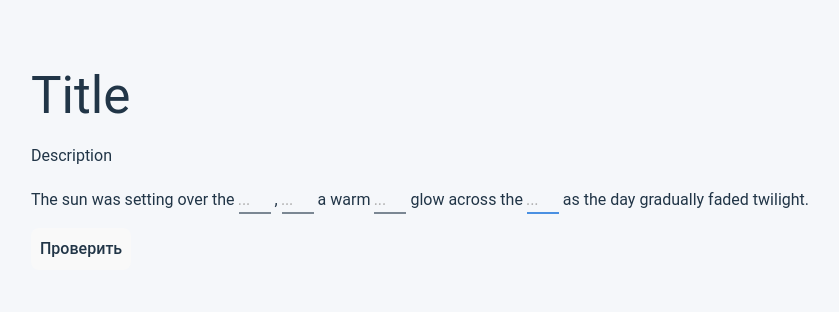
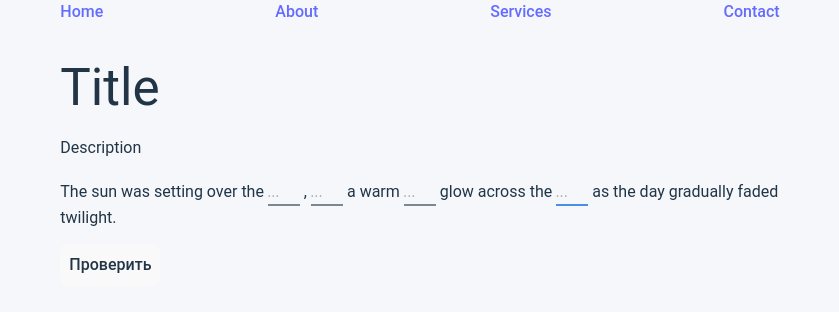
Before and after one commit to Vital99878/english-frontend, a React (Vite) app: page / in a window 1280 px wide. Shown: the top 312 px of the page, without its empty margins (220-1059 px from the left). Built offline with nearby package versions, Linux system fonts and the light colour scheme.

Commit message:
feat: Layout

```diff
--- a/src/App.css
+++ b/src/App.css
@@ -2,7 +2,7 @@
 #root {
   max-width: 1280px;
   margin: 0 auto;
-  padding: 2rem;
+  padding-inline: 2rem;
 }
 
 .logo {
--- a/src/App.tsx
+++ b/src/App.tsx
@@ -24,6 +24,7 @@ function App() {
       client={queryClient}
       persistOptions={{ persister }}
     >
+
       <OmissionExerciseExecution exercise={EXERCISE_WITH_OMISSIONS} />
       {/*<RightOrderExerciseExecution parts={EXERCISE_RIGHT_ORDER} />*/}
 
--- a/src/components/AutoCompleteInput/AutoCompleteInput.tsx
+++ b/src/components/AutoCompleteInput/AutoCompleteInput.tsx
@@ -58,7 +58,7 @@ export default function AutoCompleteInput({
         type="text"
         value={inputValue}
         onChange={handleChange}
-        className={clsx("inputOmission  text-n-5")}
+        className={clsx("text-n-5")}
         placeholder="..."
         tabIndex={isInCorrect ? 2 : 1}
       />
--- /dev/null
+++ b/src/components/Layout/index.tsx
@@ -0,0 +1,21 @@
+import { FC, PropsWithChildren } from "react";
+
+const Layout: FC<PropsWithChildren> = ({ children }) => {
+  return (
+    <div className="layout h-full w-full">
+      <header className="header">
+        <nav className="menu flex justify-between">
+          <a href="#">Home</a>
+          <a href="#">About</a>
+          <a href="#">Services</a>
+          <a href="#">Contact</a>
+        </nav>
+      </header>
+
+      <main className="content">{children}</main>
+      <footer className="mt-auto"></footer>
+    </div>
+  );
+};
+
+export default Layout;
--- a/src/components/features/OmissionExerciseExecution/OmissionExerciseExecution.tsx
+++ b/src/components/features/OmissionExerciseExecution/OmissionExerciseExecution.tsx
@@ -2,6 +2,7 @@ import { useRef, useState } from "react";
 import { BehaviorSubject } from "rxjs";
 import OmissionExerciseService from "@services/omissionExerciseService";
 import AutoCompleteInput from "../../AutoCompleteInput/AutoCompleteInput";
+import Layout from "@components/Layout/index";
 
 export default function OmissionExerciseExecution(props: { exercise: string }) {
   const exercise = new OmissionExerciseService(props.exercise);
@@ -23,17 +24,18 @@ export default function OmissionExerciseExecution(props: { exercise: string }) {
 
     setCorrectAnswerKeys(exercise.checkAnswer(solution.current));
     setIsSolutionChecked(true);
-      setFocusOnFirstIncorrectInput()
+    setFocusOnFirstIncorrectInput();
   }
 
   function setFocusOnFirstIncorrectInput() {
-      const inputs: NodeListOf<HTMLInputElement> = document.querySelectorAll('.incorrect')
-      inputs[0].focus()
-
+    const inputs: NodeListOf<HTMLInputElement> =
+      document.querySelectorAll(".incorrect");
+    inputs[0].focus();
   }
 
   return (
-    <div className={"my-9 flex flex-col gap-5"}>
+    <Layout>
+      <div className={"my-9 flex flex-col gap-5"} style={{maxWidth: '80ch'}}>
         <h1>Title</h1>
         <p>Description</p>
         <form onSubmit={checkSolution}>
@@ -48,7 +50,7 @@ export default function OmissionExerciseExecution(props: { exercise: string }) {
                     solutionData={{ keyPlace: counter$.getValue(), solution }}
                     isSolutionChecked={isSolutionChecked}
                     setIsSolutionToFalse={() => setIsSolutionChecked(false)}
-                  inputProps={{ onSubmit: checkSolution, autoFocus: true}}
+                    inputProps={{ onSubmit: checkSolution, autoFocus: true }}
                   />
                 );
 
@@ -68,5 +70,6 @@ export default function OmissionExerciseExecution(props: { exercise: string }) {
           </button>
         </form>
       </div>
+    </Layout>
   );
 }
```
Lines whose indentation alone changed are shown as unchanged.
